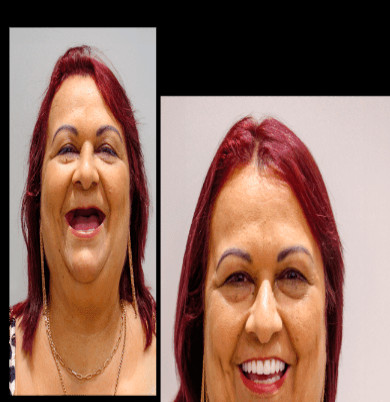
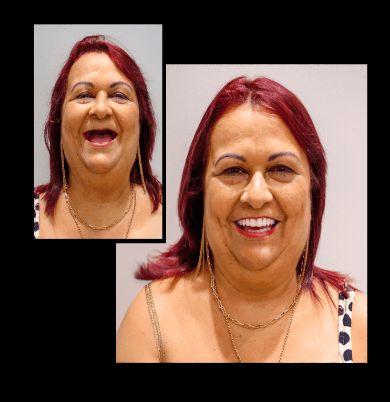
Before and after one commit to IgorJF/LP-Freire-6, a plain HTML site: page index.html in a window 390 px wide. Shown: the top 402 px of the page. Drawn offline with Linux system fonts and the light colour scheme; a web font is replaced by a local one.

Commit message:
att mobile

```diff
--- a/assets/css/mobile.css
+++ b/assets/css/mobile.css
@@ -60,7 +60,8 @@
 
     .welcome-image {
         margin-top: 20px;
-        width: 400px;
+        width: 350px;
+        height: 350px;
     }
 }
 
```
